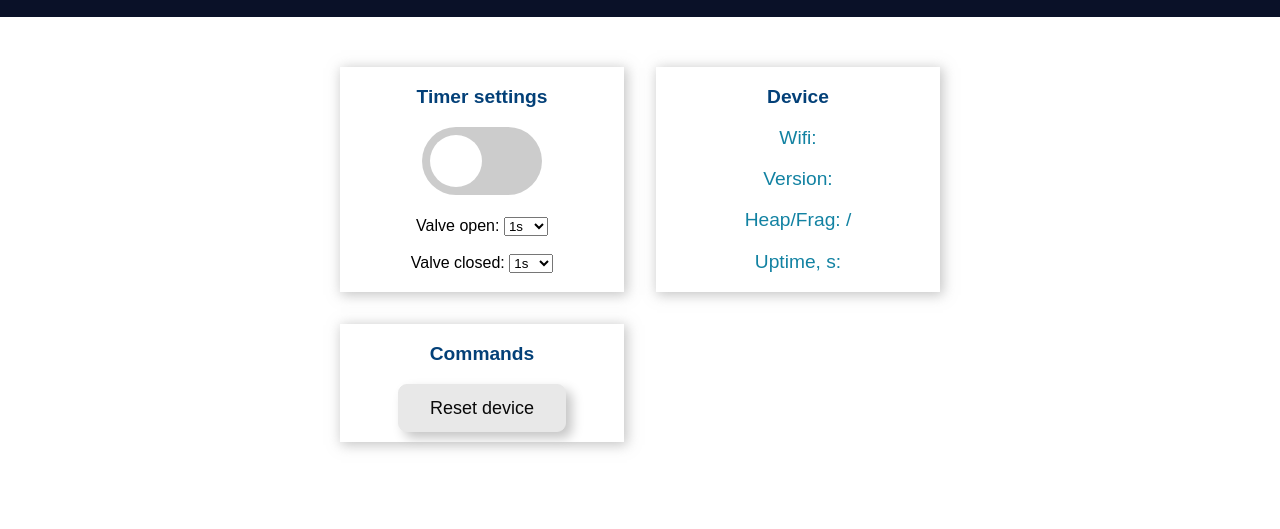
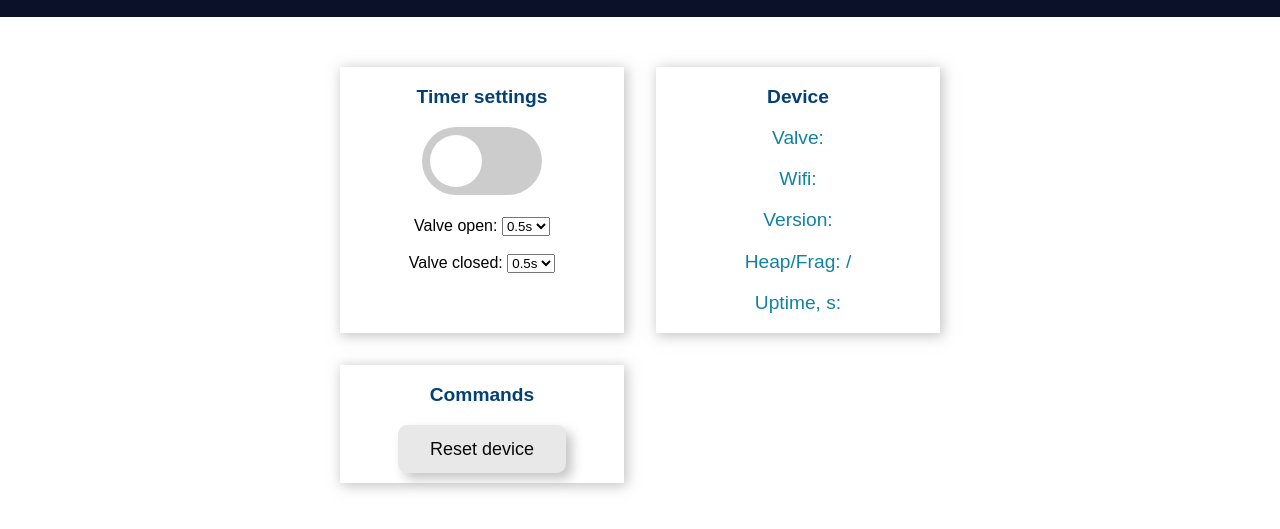
Before and after one commit to Dronec/OilValveController, a plain HTML site: page data/index.html in a window 1280 px wide. Shown: the part 55-584 px from the top of the page. Drawn offline with Linux system fonts and the light colour scheme.

Commit message:
WIP development

```diff
--- a/data/index.html
+++ b/data/index.html
@@ -25,22 +25,35 @@
         <br><br>
         <label for="valveopen">Valve open:</label>
         <select id="valveopen" onchange="enterValue(this)">
-          <option value="1">1s</option>
-          <option value="5">5s</option>
-          <option value="10">10s</option>
-          <option value="20">20s</option>
+          <option value="5">0.5s</option>
+          <option value="10">1.0s</option>
+          <option value="15">1.5s</option>
+          <option value="20">2.0s</option>
+          <option value="25">2.5s</option>
+          <option value="30">3.0s</option>
+          <option value="35">3.5s</option>
+          <option value="40">4.0s</option>
+          <option value="45">4.5s</option>
+          <option value="50">5.0s</option>
         </select>
         <br><br>
         <label for="valveclose">Valve closed:</label>
         <select id="valveclose" onchange="enterValue(this)">
-          <option value="1">1s</option>
-          <option value="5">5s</option>
-          <option value="10">10s</option>
-          <option value="20">20s</option>
+          <option value="5">0.5s</option>
+          <option value="10">1.0s</option>
+          <option value="15">1.5s</option>
+          <option value="20">2.0s</option>
+          <option value="25">2.5s</option>
+          <option value="30">3.0s</option>
+          <option value="35">3.5s</option>
+          <option value="40">4.0s</option>
+          <option value="45">4.5s</option>
+          <option value="50">5.0s</option>
         </select>
       </div>
       <div class="card">
         <p class="card-title">Device</p>
+        <p class="state">Valve: <span id="valve"></span></p>
         <p class="state">Wifi: <span id="ssid"></span></p>
         <p class="state">Version: <span id="softwareVersion"></span></p>
         <p class="state">Heap/Frag: <span id="ram"></span>/<span id="frag"></span></p>
```
Also changed, not shown: 1 other file.
